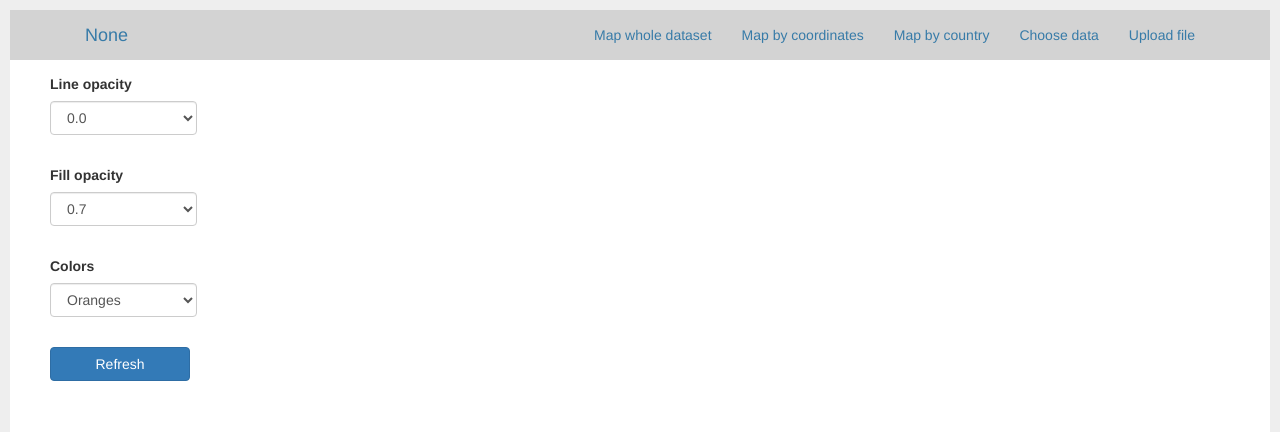
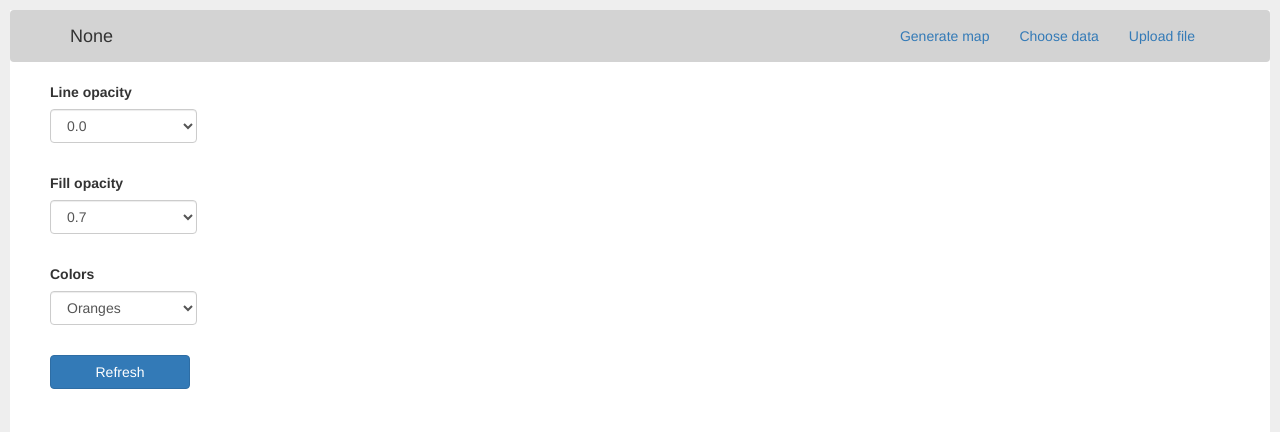
Before and after one commit to Naatoo/emissions-visualization, a Flask app: page /map_whole_dataset in a window 1280 px wide. Shown: the top 432 px of the page. Run offline with Flask 2, Linux system fonts and the light colour scheme; some libraries are stand-ins or nearby versions.

Commit message:
Refactor navbar: add dropdown for map generation

```diff
--- a/app/static/style.css
+++ b/app/static/style.css
@@ -1,11 +1,8 @@
 html { font-family: sans-serif; height: 100%; background: #eee; padding: 1rem; }
 body { max-width: 1360px;  margin: 0 auto; background: white; }
-h1 { font-family: serif; color: #377ba8; margin: 1rem 0; }
-a { color: #377ba8; }
 hr { border: none; border-top: 1px solid lightgray; }
 nav { background: lightgray; display: flex; align-items: center; padding: 0 0.5rem; }
 nav h1 { flex: auto; margin: 0; }
-nav h1 a { text-decoration: none; padding: 0.25rem 0.5rem; }
 nav ul  { display: flex; list-style: none; margin: 0; padding: 0; }
 nav ul li a, nav ul li span, header .action { display: block; padding: 0.5rem; }
 .content { padding: 0 1rem 1rem; }
--- a/app/templates/base.html
+++ b/app/templates/base.html
@@ -2,23 +2,41 @@
 <title>{{ title }}</title>
 <link href="https://maxcdn.bootstrapcdn.com/bootstrap/3.3.7/css/bootstrap.min.css" rel="stylesheet">
 <link href="https://maxcdn.bootstrapcdn.com/font-awesome/4.7.0/css/font-awesome.min.css" rel="stylesheet">
+<script src="https://code.jquery.com/jquery-3.3.1.slim.min.js"
+        integrity="sha384-q8i/X+965DzO0rT7abK41JStQIAqVgRVzpbzo5smXKp4YfRvH+8abtTE1Pi6jizo"
+        crossorigin="anonymous"></script>
+<script src="https://cdnjs.cloudflare.com/ajax/libs/popper.js/1.14.7/umd/popper.min.js"
+        integrity="sha384-UO2eT0CpHqdSJQ6hJty5KVphtPhzWj9WO1clHTMGa3JDZwrnQq4sF86dIHNDz0W1"
+        crossorigin="anonymous"></script>
+<script src="https://stackpath.bootstrapcdn.com/bootstrap/4.3.1/js/bootstrap.min.js"
+        integrity="sha384-JjSmVgyd0p3pXB1rRibZUAYoIIy6OrQ6VrjIEaFf/nJGzIxFDsf4x0xIM+B07jRM"
+        crossorigin="anonymous"></script>
 <link href="{{ url_for('static', filename='style.css') }}" rel="stylesheet">
 <link rel="shortcut icon" href="{{ url_for('static', filename='img/favicon.ico') }}">
-<nav>
+<nav class="navbar navbar-expand-lg navbar-light bg-light">
     <div class="container topnav">
-        <a class="navbar-brand topnav">{{ selected_data_str }}</a>
+        <span class="navbar-brand">{{ selected_data_str }}</span>
         <div class="collapse navbar-collapse" id="bs-example-navbar-collapse-1">
             <ul class="nav navbar-nav navbar-right">
-                <li><a href="{{ url_for('map_center.map_whole_dataset') }}">Map whole dataset</a></li>
-                <li><a href="{{ url_for('map_center.map_by_coordinates') }}">Map by coordinates</a></li>
-                <li><a href="{{ url_for('map_center.map_by_country') }}">Map by country</a></li>
+                <li class="nav-item dropdown">
+                    <a class="nav-link dropdown-toggle" href="#" id="navbarDropdown" role="button"
+                       data-toggle="dropdown" aria-haspopup="false" aria-expanded="false">
+                        Generate map
+                    </a>
+                    <div class="dropdown-menu" aria-labelledby="navbarDropdown">
+                        <a class="dropdown-item" href="{{ url_for('map_center.map_whole_dataset') }}">Whole dataset</a>
+                        <a class="dropdown-item" href="{{ url_for('map_center.map_by_coordinates') }}">By
+                            coordinates</a>
+                        <a class="dropdown-item" href="{{ url_for('map_center.map_by_country') }}">By country</a>
+                    </div>
+                </li>
                 <li><a href="{{ url_for('data_center_select.choose_data') }}">Choose data</a></li>
                 <li><a href="{{ url_for('data_center_upload_file.upload_file') }}">Upload file</a></li>
             </ul>
         </div>
     </div>
 </nav>
-<div >
+<div>
     {% for message in get_flashed_messages(with_categories=True) %}
     <div class="alert alert-{{ message[0] }}">
         {{ message[1] }}
```
